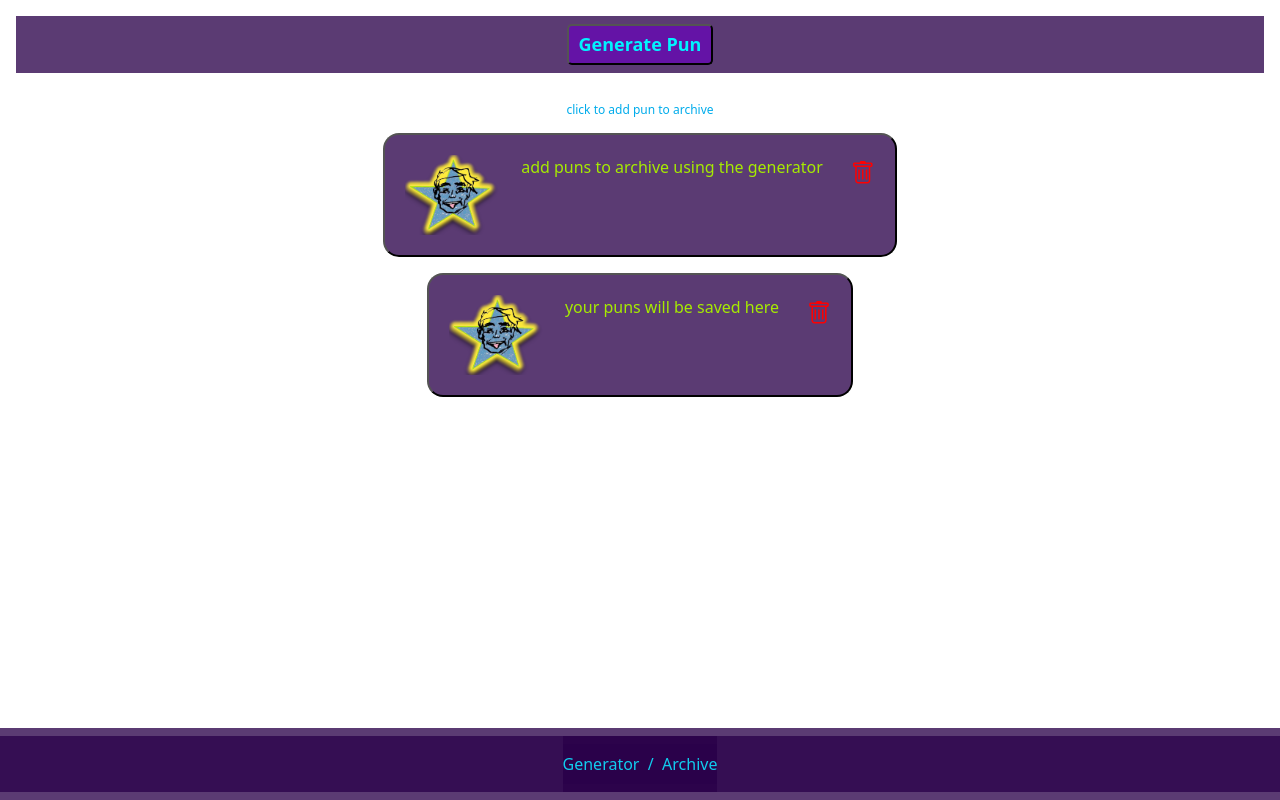
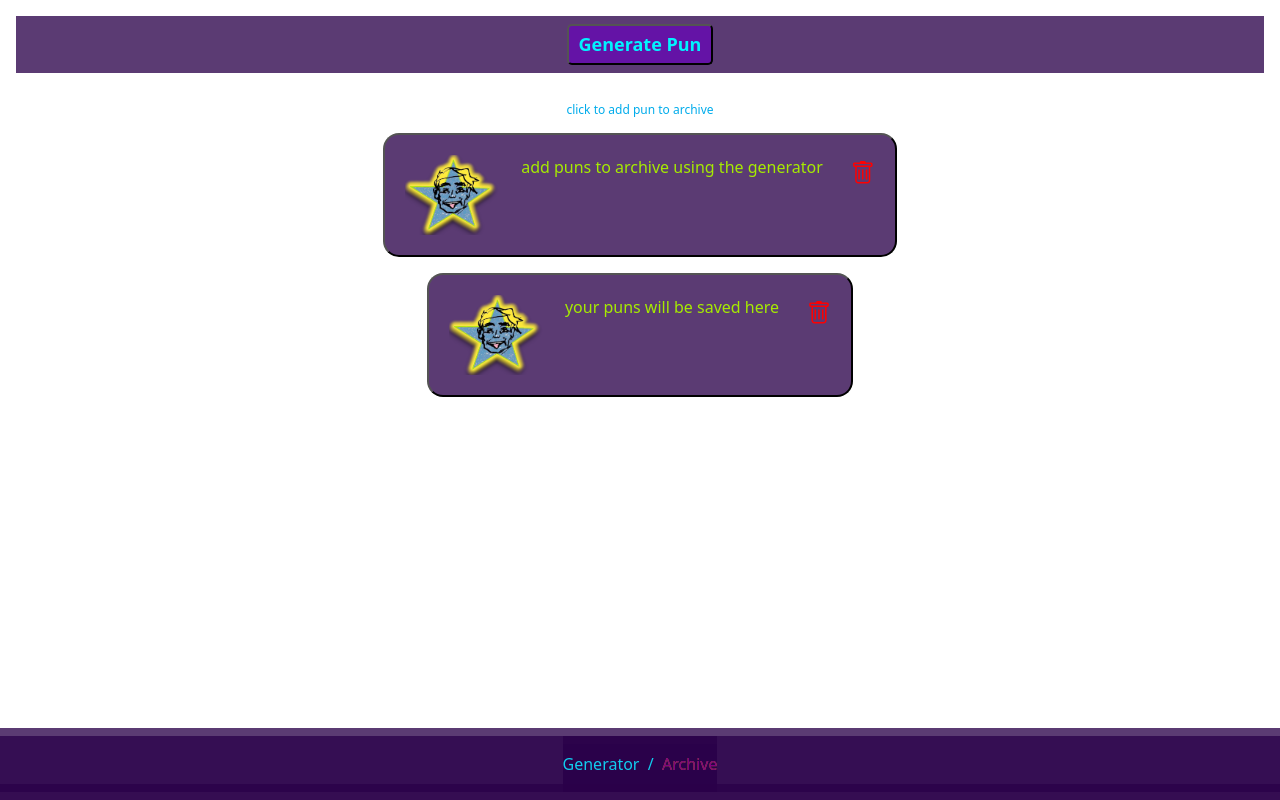
Before and after one commit to ethyn-school/pun-generator-term-project, a website built with webpack: page termprojbeta/src/index.html in a window 1280 px wide. Built offline with nearby package versions, Linux system fonts and the light colour scheme; files whose address does not match are found by name.

Commit message:
New navbar! and clicked the format button in vscode.

```diff
--- a/termprojbeta/src/css/styles.css
+++ b/termprojbeta/src/css/styles.css
@@ -2,18 +2,20 @@
 body {
 
     background-image: url('../images/background.gif');
-       background-repeat: repeat;
-       padding:1em;
+    background-repeat: repeat;
+    padding: 1em;
 }
 
-.navbar, .navbar-nav, .navbar>.container-fluid{
+.navbar,
+.navbar-nav,
+.navbar>.container-fluid {
     background-color: #2a004ac4;
     --bs-nav-link-color: #1CE;
     --bs-nav-link-hover-color: #a6eb00;
     --bs-nav-link-font-weight: medium;
     justify-content: center;
-    flex-direction:row;
-    }
+    flex-direction: row;
+}
 
 #archiveTitle {
     display: flex;
@@ -21,19 +23,20 @@ body {
     justify-content: center;
 }
 
-img, svg {
+img,
+svg {
     width: 95vw;
     max-width: 45em;
     border-bottom-style: inset;
     border-color: darkmagenta;
 }
 
-.col{
+.col {
     flex: 0 0 0%;
 }
 
 
-.puns-list-content  {
+.puns-list-content {
     font-size: 16px;
     line-height: 1.5;
     display: flex;
@@ -44,7 +47,7 @@ img, svg {
     border-radius: 5px;
 }
 
-.floater  {
+.floater {
     background: #2a004ac4;
     transition: 0.3s cubic-bezier(0.175, 0.885, 0.32, 1.4) all;
     margin-bottom: 30px;
@@ -59,7 +62,8 @@ img, svg {
     font-size: 16px;
     transition: 0.3s cubic-bezier(0.175, 0.885, 0.32, 1.4) all;
 }
-.floater-buttons   {
+
+.floater-buttons {
     padding: 8px;
     text-align: center;
 }
@@ -75,9 +79,9 @@ button.pun {
     font-size: 16px;
 }
 
-.punTxt:hover   {
+.punTxt:hover {
     color: #1CE;
-    text-decoration:underline;
+    text-decoration: underline;
 }
 
 .pun .img {
@@ -95,20 +99,22 @@ button.pun {
 
 
 
-h3{
+h3 {
     font-size: 12px;
-    color:#00aceb;
+    color: #00aceb;
 }
-.instruction{
+
+.instruction {
     text-align: center;
 }
-.bi-trash.delete-icon{
+
+.bi-trash.delete-icon {
     font-size: x-large;
     padding-left: 0.5em;
     color: red
+}
 
-}
-.bi-trash.delete-icon:hover{
+.bi-trash.delete-icon:hover {
     font-size: xx-large;
     padding-left: 1em;
 
@@ -131,3 +137,9 @@ h3{
     background-color: #3c0046;
     padding-left: 0.5em;
 }
+
+.navbar-nav .nav-link.active{
+    color: purple;
+    text-shadow: 0 0 0 darkgoldenrod;
+
+}
--- a/termprojbeta/src/index.html
+++ b/termprojbeta/src/index.html
@@ -1,29 +1,15 @@
 <!-- ethyn carnagey 3/7/2025-->
 <!DOCTYPE html>
 <html lang="en">
+
 <head>
   <meta charset="UTF-8">
   <meta name="viewport" content="width=device-width, initial-scale=1">
   <title>pun generator</title>
 </head>
+
 <body>
-    <div class="overlay"></div><nav class="navbar fixed-bottom ">
-        <div class="container-fluid">
-          <div class="navbar" id="navbar">
-            <ul class="navbar-nav">
-              <li class="nav-item">
-                <a class="nav-link" aria-current="page" href="index.html">Generator</a>
-              </li>
-              <li class="nav-item">
-                <a class="nav-link" aria-current="page"> &nbsp; / &nbsp; </a>
-                </li>
-              <li class="nav-item">
-                <a class="nav-link" href="archive.html">Archive</a>
-              </li>
-            </ul>
-          </div>
-        </div>
-      </nav>
+  <div class="overlay"></div>
 
   <div class="floater content">
     <form class="pun-form">
@@ -44,9 +30,13 @@
     </button>
   </div>
 
+  <nav class="navbar fixed-bottom" id="navbar">
+  </nav>
+
   <link href="https://cdn.jsdelivr.net/npm/bootstrap@5.2.1/dist/css/bootstrap.min.css" rel="stylesheet">
   <link rel="stylesheet" href="https://cdn.jsdelivr.net/npm/bootstrap-icons@1.9.1/font/bootstrap-icons.css">
   <script src="https://cdn.jsdelivr.net/npm/bootstrap@5.2.1/dist/js/bootstrap.bundle.min.js"></script>
   <link rel="stylesheet" href="./css/styles.css">
 </body>
+
 </html>
--- a/termprojbeta/src/js/archive.js
+++ b/termprojbeta/src/js/archive.js
@@ -1,13 +1,11 @@
 //ethyn carnagey 3/07/2025
 // duplicate saved puns in local storage / the archive due to multiple clicks of the same pun in the generator is also INTENTIONAL. you can always delete accidental extras if you double clicked from the archive, and if this were to be an app saving something more important than jokes then you never know if someone wants to add the same thing twice.
-class Pun{
 
-
-
-    constructor(){
-
+import createNavbar from './navbar';
+class Pun {
+    constructor() {
         try {
-            if(localStorage.getItem("savedPuns") === null ){
+            if (localStorage.getItem("savedPuns") === null) {
                 this.archive = [
                     {
                         title: "add puns to archive using the generator "
@@ -17,11 +15,9 @@ class Pun{
                     },
                 ];
             }
-            else{
+            else {
                 this.archive = JSON.parse(localStorage.getItem("savedPuns"))
             }
-
-
         } catch (error) {
             this.archive = [
                 {
@@ -33,16 +29,17 @@ class Pun{
             ];
         }
 
-
         this.addEventHandlers = this.addEventHandlers.bind(this);
         this.displayPuns();
+        const activePage = "Archive";
+        document.getElementById("navbar").innerHTML = createNavbar(activePage);
     }
 
 
-    addEventHandlers(){
+    addEventHandlers() {
         const deleteIcons = document.getElementsByName("deletePun")
         for (let i = 0; i < deleteIcons.length; i++) {
-            deleteIcons[i].onclick =this.deletePun.bind(this, i);
+            deleteIcons[i].onclick = this.deletePun.bind(this, i);
         }
 
         const addButton = document.getElementsByClassName("punTxt");
@@ -54,7 +51,7 @@ class Pun{
 
     generatePunHtml(pun) {
         const punNum = this.archive.indexOf(pun);
-     return `
+        return `
                 <div class="puns-list-content" id="punsList">
         <div><button name="addFav" class="pun" >
             <div class="img" style="background-image:url('./images/jokeGuy.png')">&nbsp;</div>
@@ -65,7 +62,7 @@ class Pun{
         `;
     }
 
-    displayPuns(){
+    displayPuns() {
         let PunHtml = this.archive.map(pun => this.generatePunHtml(pun)).join('');
         document.getElementById("punsList").innerHTML = PunHtml;
         this.addEventHandlers();
@@ -73,7 +70,7 @@ class Pun{
 
     }
 
-    addFav(index, event){
+    addFav(index, event) {
         event.preventDefault();
         console.log("addFav", index);
         this.archive[index].fav = true;
@@ -81,9 +78,9 @@ class Pun{
         this.displayPuns();
     }
 
-    setFavColor(){
+    setFavColor() {
         for (let i = 0; i < this.archive.length; i++) {
-            if(this.archive[i].fav === true){
+            if (this.archive[i].fav === true) {
                 let fav = document.getElementById(`pun-${i}`);
                 fav.classList.remove("punTxt");
                 fav.classList.add("fav");
@@ -91,7 +88,7 @@ class Pun{
         }
     }
 
-    deletePun(index, event){
+    deletePun(index, event) {
         event.preventDefault();
         console.log(index);
         this.archive.splice(index, 1)
@@ -100,4 +97,4 @@ class Pun{
     }
 
 }
-window.onload = () => {new Pun();}
+window.onload = () => { new Pun(); }
--- a/termprojbeta/src/js/index.js
+++ b/termprojbeta/src/js/index.js
@@ -1,8 +1,31 @@
 //ethyn carnagey 3/07/2025
-// duplicate puns are allowed INTENTIONALLY. i thought about preventing duplicates but theres only so many puns from the joke api and i wanted to be able to have a long list to scroll through if you're having fun mashing the generate button a bunch.
-class Generator{
+// duplicate puns are allowed INTENTIONALLY. i thought about preventing duplicates but theres only so many puns from the joke api and i wanted to be able to have a long list to scroll through if you're having fun clicking the generate button a bunch.
+import createNavbar from './navbar';
+class Generator {
 
-    addPun(event){
+    constructor() {
+        if (localStorage.getItem("savedPuns")) {
+            this.savedPuns = JSON.parse(localStorage.getItem("savedPuns"))
+            console.log(this.savedPuns)
+
+        }
+        else {
+            this.savedPuns = [];
+            console.log(this.savedPuns)
+        }
+
+        this.puns = [];
+        this.addPun = this.addPun.bind(this);
+        this.addEventHandlers = this.addEventHandlers.bind(this);
+        this.displayPuns();
+        this.apiUrl = 'https://v2.jokeapi.dev/joke/Pun?blacklistFlags=nsfw,religious,political,racist,sexist,explicit&type=single';
+        const form = document.querySelector('form');
+        form.onsubmit = this.addPun;
+        const activePage = "Generator";
+        document.getElementById("navbar").innerHTML = createNavbar(activePage);
+    }
+
+    addPun(event) {
         event.preventDefault();
         fetch(`${this.apiUrl}`)
             .then(response => response.json())
@@ -16,12 +39,12 @@ class Generator{
             .catch(error => {
                 console.log("there was a problem getting info")
             })
-        ;
+            ;
 
     }
 
     generatePunHtml(pun) {
-     return `
+        return `
                 <div class="puns-list-content" id="punsList">
         <div><button name="addToArchive" class="pun" id=${this.puns.indexOf(pun)}>
             <div class="img" style="background-image:url('./images/jokeGuy.png')">&nbsp;</div>
@@ -31,57 +54,29 @@ class Generator{
         `;
     }
 
-    displayPuns(){
-        let PunHtml =  this.puns.reduce(
+    displayPuns() {
+        let PunHtml = this.puns.reduce(
             (html, pun) => html += this.generatePunHtml(pun), ''
         );
         document.getElementById("punsList").innerHTML = PunHtml;
         this.addEventHandlers();
     }
 
-    addToArchive(index, event){
+    addToArchive(index, event) {
         event.preventDefault();
         const savedPun = this.puns[index];
         this.savedPuns.push(savedPun);
         localStorage["savedPuns"] = JSON.stringify(this.savedPuns);
     }
 
-    addEventHandlers(){
+    addEventHandlers() {
         const addButton = document.getElementsByName("addToArchive");
         for (let i = 0; i < addButton.length; i++) {
             addButton[i].onclick = this.addToArchive.bind(this, i);
         }
-
     }
-
-
-
-
-
-    constructor(){
-        if(localStorage.getItem("savedPuns")) {
-            this.savedPuns = JSON.parse(localStorage.getItem("savedPuns"))
-            console.log(this.savedPuns)
-
-        }
-        else{
-            this.savedPuns = [];
-            console.log(this.savedPuns)
-        }
-
-        this.puns = [];
-        this.addPun = this.addPun.bind(this);
-        this.addEventHandlers = this.addEventHandlers.bind(this);
-        this.displayPuns();
-        this.apiUrl = 'https://v2.jokeapi.dev/joke/Pun?blacklistFlags=nsfw,religious,political,racist,sexist,explicit&type=single';
-        const form = document.querySelector('form');
-        form.onsubmit = this.addPun;
-
-
-    }
-
 
 }
 
 let generator;
-window.onload = () => {generator = new Generator();}
+window.onload = () => { generator = new Generator(); }
--- /dev/null
+++ b/termprojbeta/src/js/navbar.js
@@ -0,0 +1,36 @@
+export default function createNavbar (activePage){
+
+    let generatorActive = "";
+    let archiveActive = "";
+
+    if (activePage == "Generator") {
+        generatorActive = "active";
+    }
+    if (activePage == "Archive") {
+        archiveActive = "active";
+    }
+    else {
+        console.log("somethings wrong with the navbar")
+    }
+
+    return `
+    <nav class="navbar fixed-bottom id="${activePage} navbar">
+        <div class="container-fluid">
+            <div class="navbar" id="navbar">
+                <ul class="navbar-nav">
+                    <li class="nav-item">
+                        <a class="nav-link ${generatorActive}"  href="index.html">Generator</a>
+                    </li>
+                    <li class="nav-item">
+                        <a class="nav-link"> &nbsp; / &nbsp; </a>
+                    </li>
+                    <li class="nav-item">
+                        <a class="nav-link ${archiveActive}" href="archive.html">Archive</a>
+                    </li>
+                </ul>
+            </div>
+        </div>
+    </nav>
+      </nav>
+    `
+    }
```
Also changed, not shown: termprojbeta/src/archive.html (+5 -26 lines), 1 other file. Lines whose indentation alone changed are shown as unchanged.
